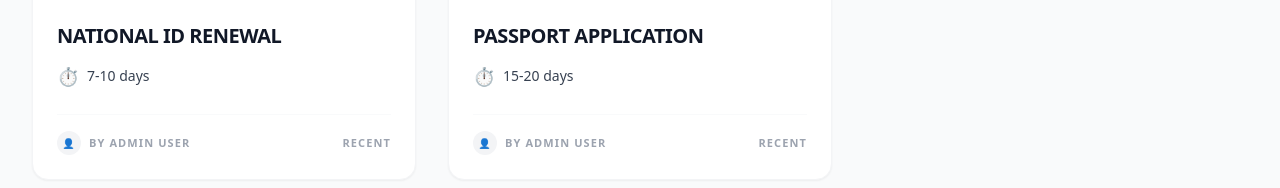
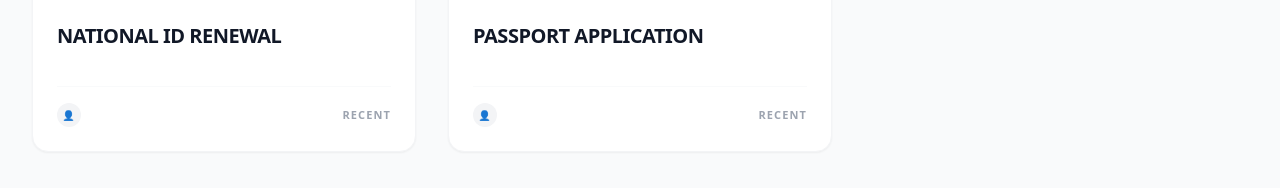
Before and after one commit to Majd-Baghdadi/SE-Project, a React app in the folder client/: page /documents in a window 1280 px wide. Shown: the part 662-850 px from the top of the page. Built offline with nearby package versions, Linux system fonts and the light colour scheme; no server answers; the HTML template or start-up script is replaced by a standard one.

Commit message:
final changes2

```diff
--- a/client/src/pages/AllDocuments.jsx
+++ b/client/src/pages/AllDocuments.jsx
@@ -229,15 +229,13 @@ export default function AllDocuments() {
 
                   <div className="space-y-3 text-sm text-gray-600 mb-6 font-sans flex-grow">
                     <div className="flex items-center gap-2">
-                      <span className="text-lg">⏱️</span>
-                      <span className="font-medium text-gray-700">{doc.duration || 'Varies'}</span>
+
                     </div>
                   </div>
 
                   <div className="flex items-center justify-between pt-4 border-t border-gray-50 text-[11px] font-semibold uppercase tracking-widest text-gray-400 mt-auto">
                     <div className="flex items-center gap-2">
                       <div className="w-6 h-6 rounded-full bg-gray-100 flex items-center justify-center text-[10px]">👤</div>
-                      <span>By {doc.submittedBy || 'Official'}</span>
                     </div>
                     <span>{doc.created_at ? new Date(doc.created_at).toLocaleDateString() : 'Recent'}</span>
                   </div>
```
